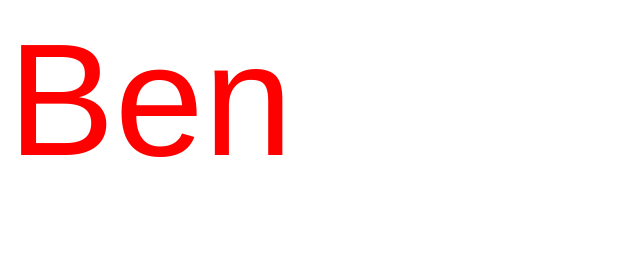
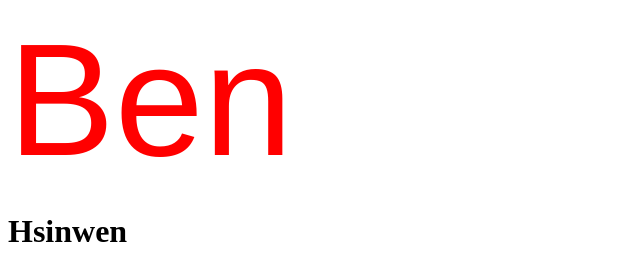
Before and after one commit to jimmyyan05/test_git_01, a plain HTML site: page index.html in a window 1280 px wide. Shown: the whole page, without its empty margins (0-640 px from the left). Drawn offline with Linux system fonts and the light colour scheme.

Commit message:
增加h1

```diff
--- a/index.html
+++ b/index.html
@@ -13,6 +13,7 @@
     <header>
         Ben
     </header>
+    <h1>Hsinwen</h1>
 </body>
 
 </html>
```
